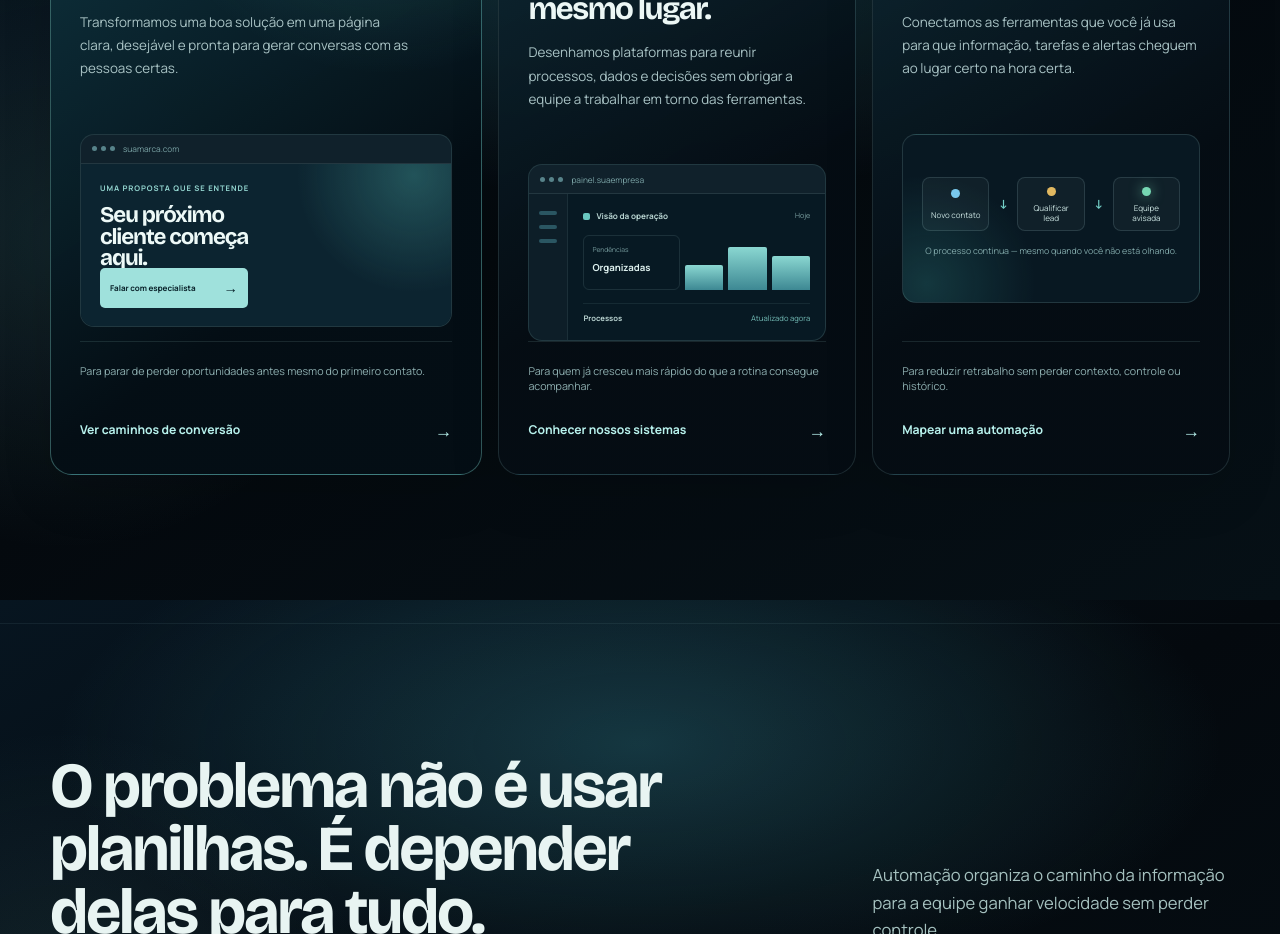
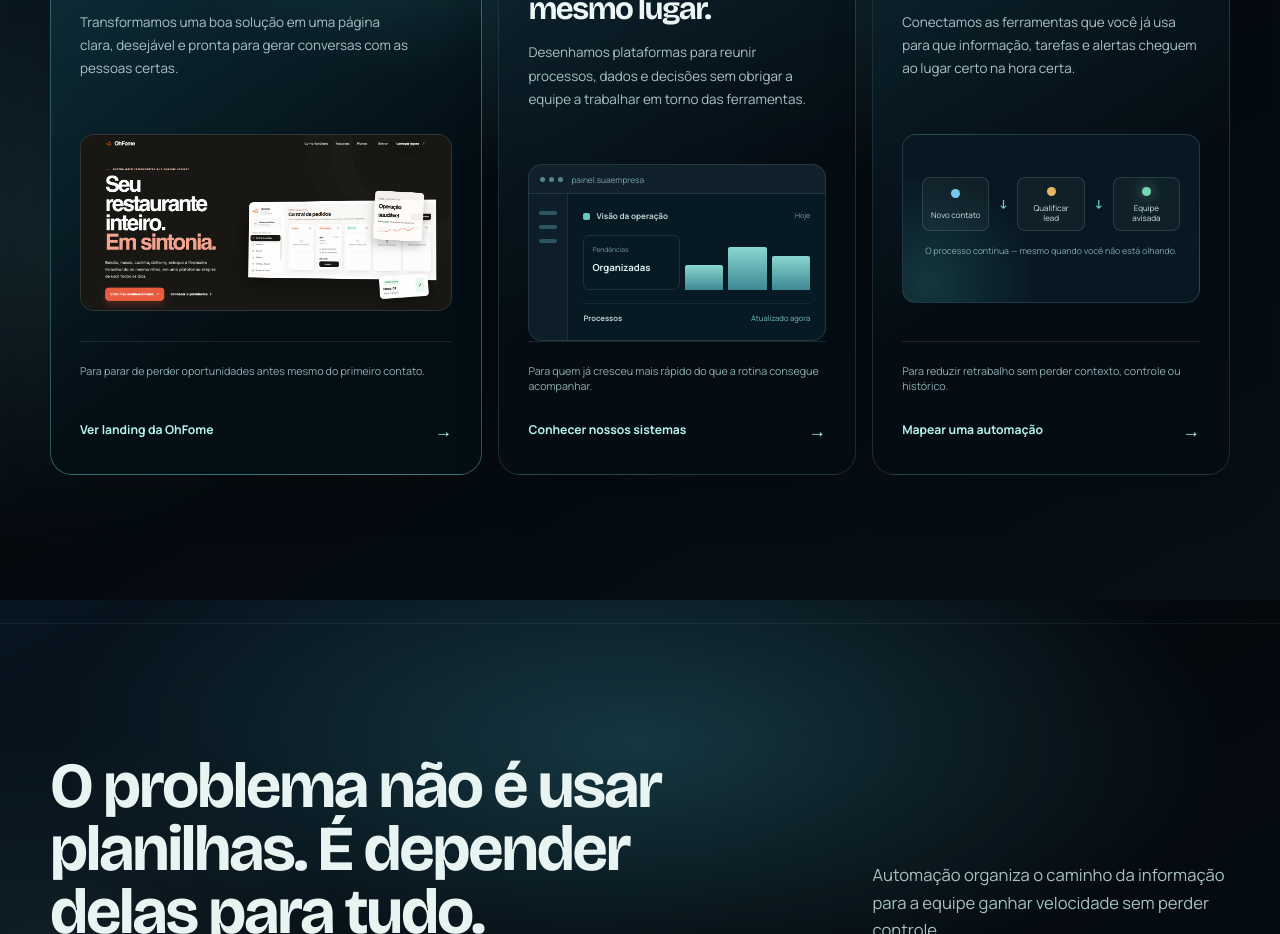
Before and after one commit to guilhermeribeiroc/landing_page, a React (Vite) app: page / in a window 1280 px wide. Shown: the part 4200-5134 px from the top of the page. Built offline with nearby package versions, Linux system fonts and the light colour scheme.

Commit message:
feat: showcase OhFome landing preview

```diff
--- a/src/components/ValueSection.jsx
+++ b/src/components/ValueSection.jsx
@@ -5,7 +5,8 @@ const solutionCards = [
     title: 'Landing pages que fazem sua oferta ser escolhida.',
     description: 'Transformamos uma boa solução em uma página clara, desejável e pronta para gerar conversas com as pessoas certas.',
     outcome: 'Para parar de perder oportunidades antes mesmo do primeiro contato.',
-    action: 'Ver caminhos de conversão',
+    action: 'Ver landing da OhFome',
+    href: 'https://ohfome.app/site/',
     visual: 'landing',
     featured: true,
   },
@@ -16,6 +17,7 @@ const solutionCards = [
     description: 'Desenhamos plataformas para reunir processos, dados e decisões sem obrigar a equipe a trabalhar em torno das ferramentas.',
     outcome: 'Para quem já cresceu mais rápido do que a rotina consegue acompanhar.',
     action: 'Conhecer nossos sistemas',
+    href: '#resultados',
     visual: 'system',
   },
   {
@@ -25,6 +27,7 @@ const solutionCards = [
     description: 'Conectamos as ferramentas que você já usa para que informação, tarefas e alertas cheguem ao lugar certo na hora certa.',
     outcome: 'Para reduzir retrabalho sem perder contexto, controle ou histórico.',
     action: 'Mapear uma automação',
+    href: '#diagnostico',
     visual: 'automation',
   },
 ]
@@ -42,7 +45,7 @@ function UseCaseIcon({ type }) {
 
 function SolutionVisual({ type }) {
   if (type === 'landing') {
-    return <div className="solution-preview solution-preview--landing" aria-hidden="true"><div className="preview-browser"><i /><i /><i /><span>suamarca.com</span></div><div className="preview-landing-copy"><small>UMA PROPOSTA QUE SE ENTENDE</small><b>Seu próximo cliente começa aqui.</b><em>Falar com especialista <span>→</span></em></div></div>
+    return <div className="solution-preview solution-preview--landing"><img src="/projects/ohfome-landing.png" alt="Prévia da landing page da OhFome" /></div>
   }
 
   if (type === 'system') {
@@ -129,7 +132,7 @@ export default function ValueSection() {
                 <h3>{item.title}</h3>
                 <p>{item.description}</p>
                 <SolutionVisual type={item.visual} />
-                <div className="solution-choice-bottom"><small>{item.outcome}</small><a href="#diagnostico">{item.action} <span aria-hidden="true">→</span></a></div>
+                <div className="solution-choice-bottom"><small>{item.outcome}</small><a href={item.href} target={item.href.startsWith('http') ? '_blank' : undefined} rel={item.href.startsWith('http') ? 'noopener noreferrer' : undefined}>{item.action} <span aria-hidden="true">→</span></a></div>
               </article>
             ))}
           </div>
--- a/src/index.css
+++ b/src/index.css
@@ -560,6 +560,7 @@ main { background: var(--site-background); background-attachment: fixed; }
 .solution-choice h3 { max-width: 13ch; margin-top: 35px; color: #ecf7f5; font-family: var(--display); font-size: clamp(1.75rem, 2.45vw, 2.45rem); letter-spacing: -.05em; line-height: .98; }
 .solution-choice > p { max-width: 41ch; min-height: 96px; margin-top: 17px; color: #a9c3c5; font-size: .84rem; line-height: 1.72; }
 .solution-preview { position: relative; overflow: hidden; min-height: 169px; margin-top: 27px; border: 1px solid rgba(178, 230, 226, .15); border-radius: 14px; background: #071923; }
+.solution-preview--landing { min-height: 0; aspect-ratio: 2840 / 1356; background: #171513; }.solution-preview--landing img { display: block; width: 100%; height: 100%; object-fit: cover; object-position: center; }
 .preview-browser { height: 29px; display: flex; align-items: center; gap: 4px; padding: 0 11px; border-bottom: 1px solid rgba(188, 236, 232, .11); background: rgba(255, 255, 255, .035); }
 .preview-browser i { width: 5px; height: 5px; border-radius: 50%; background: #57838a; }.preview-browser span { margin-left: 4px; color: #7ca5a7; font-size: .52rem; }
 .preview-landing-copy { display: flex; flex-direction: column; min-height: 139px; padding: 18px 19px; background: radial-gradient(circle at 90% 7%, rgba(104, 231, 220, .24), transparent 32%), #0c2430; }
```
Also changed, not shown: public/projects/ohfome-landing.png (added).
